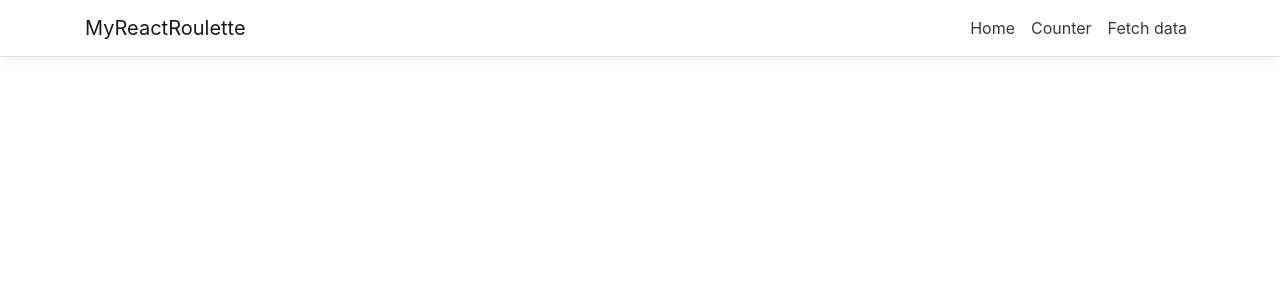
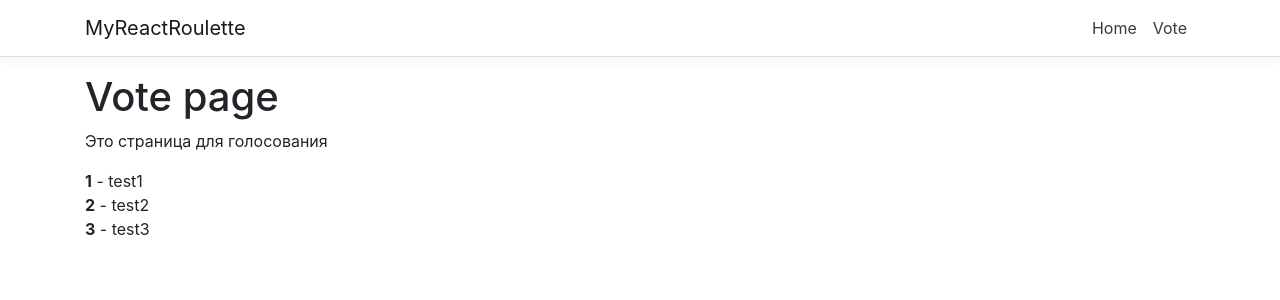
Before and after one commit to MrRael/MyReactRoulette, a React (Create React App) app in the folder MyReactRoulette/ClientApp/: page /vote in a window 1280 px wide. Shown: the top 300 px of the page. Built offline with nearby package versions, Linux system fonts and the light colour scheme.

Commit message:
add first vote components

```diff
--- a/MyReactRoulette/ClientApp/src/App.js
+++ b/MyReactRoulette/ClientApp/src/App.js
@@ -4,6 +4,7 @@ import { Layout } from './components/Layout';
 import { Home } from './components/Home';
 import { FetchData } from './components/FetchData';
 import { Counter } from './components/Counter';
+import { VoteMain } from './components/votes/VoteMain';
 
 import './custom.css'
 
@@ -15,7 +16,8 @@ export default class App extends Component {
       <Layout>
         <Route exact path='/' component={Home} />
         <Route path='/counter' component={Counter} />
-        <Route path='/fetch-data' component={FetchData} />
+            <Route path='/fetch-data' component={FetchData} />
+            <Route path='/vote' component={VoteMain} />
       </Layout>
     );
   }
--- a/MyReactRoulette/ClientApp/src/components/NavMenu.js
+++ b/MyReactRoulette/ClientApp/src/components/NavMenu.js
@@ -34,10 +34,7 @@ export class NavMenu extends Component {
                   <NavLink tag={Link} className="text-dark" to="/">Home</NavLink>
                 </NavItem>
                 <NavItem>
-                  <NavLink tag={Link} className="text-dark" to="/counter">Counter</NavLink>
-                </NavItem>
-                <NavItem>
-                  <NavLink tag={Link} className="text-dark" to="/fetch-data">Fetch data</NavLink>
+                    <NavLink tag={Link} className="text-dark" to="/vote">Vote</NavLink>
                 </NavItem>
               </ul>
             </Collapse>
--- /dev/null
+++ b/MyReactRoulette/ClientApp/src/components/votes/Vote.js
@@ -0,0 +1,12 @@
+import React, { Component } from 'react';
+
+export class Vote extends Component {
+    render = () => {
+        const { index, name } = this.props;
+        return (
+            <div>
+                <b>{index}</b> - {name}
+            </div>
+        );
+    }
+}
--- /dev/null
+++ b/MyReactRoulette/ClientApp/src/components/votes/VoteMain.js
@@ -0,0 +1,16 @@
+import React, { Component } from 'react';
+import { VoteTable } from './VoteTable';
+
+export class VoteMain extends Component {
+    static displayName = VoteMain.name;
+
+    render() {
+        return (
+            <div>
+                <h1>Vote page</h1>
+                <p>Это страница для голосования</p>
+                <VoteTable/>
+            </div>
+        );
+    }
+}
--- /dev/null
+++ b/MyReactRoulette/ClientApp/src/components/votes/VoteTable.js
@@ -0,0 +1,26 @@
+import React, { Component } from 'react';
+import { Vote } from './Vote';
+
+export class VoteTable extends Component {
+    static displayName = VoteTable.name;
+
+    constructor(props) {
+        super(props);
+        this.state = {
+            votes: [
+                { index: 1, name: "test1" },
+                { index: 2, name: "test2" },
+                { index: 3, name: "test3" },
+            ]
+        };
+    }
+
+    render() {
+        const { votes } = this.state;
+        return (
+            <div>
+                {votes.map(vote => <Vote {...vote}/>)}
+            </div>
+        );
+    }
+}
```
